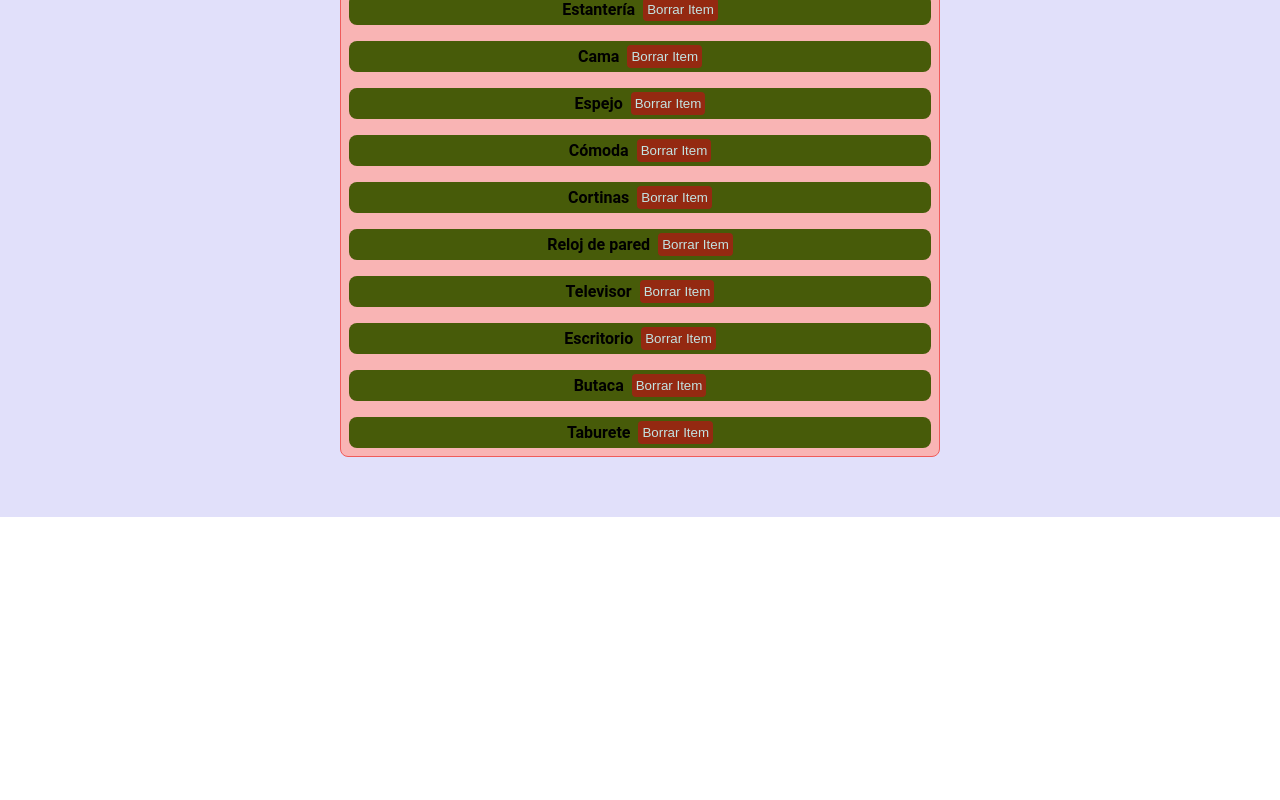
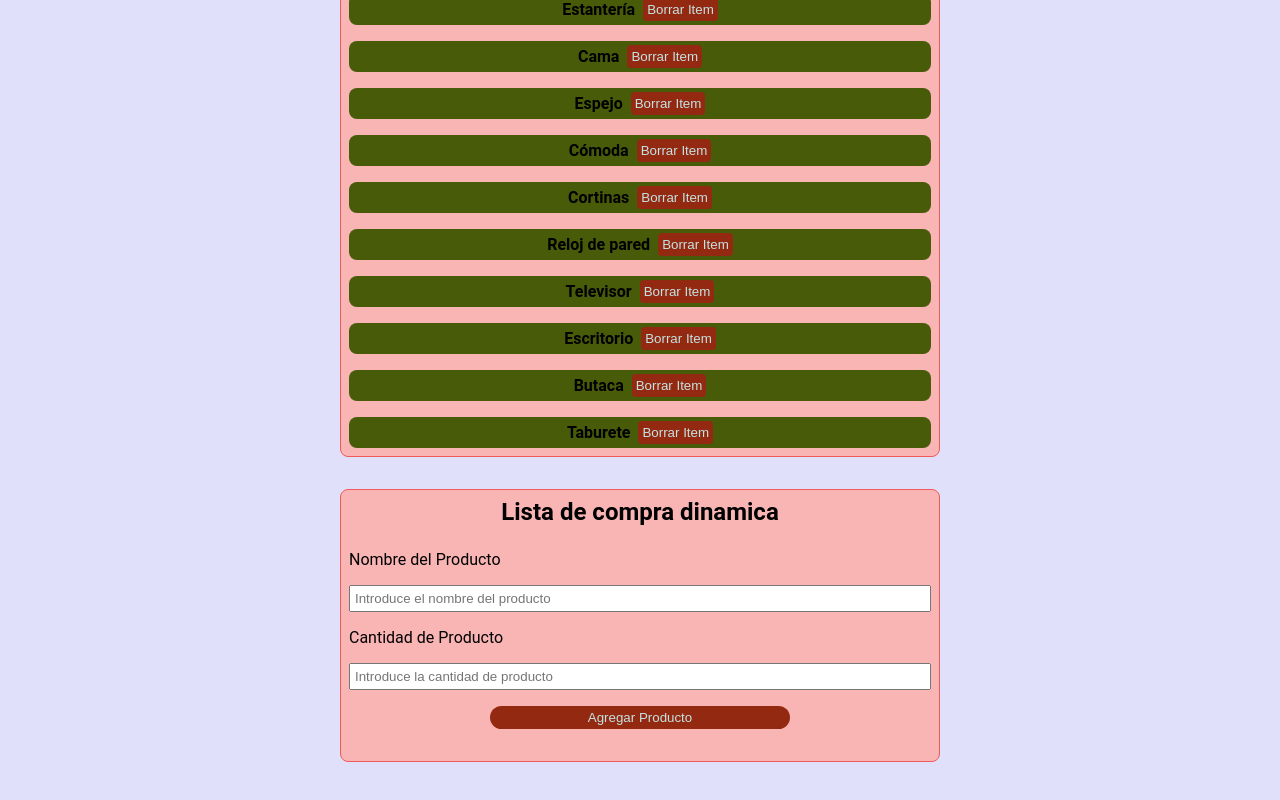
Before and after one commit to javier-ibanez-vizuete/react-condicionales-listas, a React (Vite) app: page / in a window 1280 px wide. Shown: the part 2211-3011 px from the top of the page. Before the commit the page ends 2728 px from the top, so only its background shows below. Built offline with nearby package versions, Linux system fonts and the light colour scheme.

Commit message:
add a inputs to add objects to a list

```diff
--- a/src/App.jsx
+++ b/src/App.jsx
@@ -1,4 +1,5 @@
 import { AddFruitForm } from "./components/AddFruitForm/AddFruitForm";
+import { DynamicShoppingList } from "./components/DynamicShoppingList/DynamicShoppingList";
 import { NameList } from "./components/NameList/NameList";
 import { ProductList } from "./components/ProductList/ProductList";
 import { RemoveItemList } from "./components/RemoveItemList/RemoveItemList";
@@ -13,6 +14,7 @@ export const App = () => {
 			<TaskList />
 			<AddFruitForm />
 			<RemoveItemList />
+			<DynamicShoppingList />
 		</div>
 	);
 };
--- /dev/null
+++ b/src/components/DynamicShoppingList/DynamicShoppingList.jsx
@@ -0,0 +1,81 @@
+import { useState } from "react";
+import "./DynamicShoppingList.css";
+
+const INITIAL_OBJECT_STRUCTURE = {
+	name: "",
+	quantity: "",
+	id: "",
+};
+
+const INITIAL_LIST_ITEM = [];
+
+export const DynamicShoppingList = () => {
+	const [object, setObject] = useState(INITIAL_OBJECT_STRUCTURE);
+	const [list, setList] = useState(INITIAL_LIST_ITEM);
+	const [error, setError] = useState("");
+
+	const { name, quantity } = object;
+
+	const handleInputChange = (event) => {
+		const { name, value } = event.target;
+
+		setError("");
+		setObject((prev) => ({ ...prev, [name]: value }));
+	};
+
+	const onSubmitForm = (event) => {
+		event.preventDefault();
+		const { name, quantity } = object;
+
+		if (!name) return setError("Debes introducir un nombre de producto");
+		if (!quantity) return setError("Debes introducir una cantidad de producto");
+		if (quantity <= 0) return setError("La cantidad introducida no puede ser Inferior o igual a (0)");
+
+		const newId = `${name}-${quantity}`;
+		const newObject = { ...object, id: newId };
+
+		setObject((prev) => ({ ...prev, id: newId }));
+		setList((prev) => [...prev, newObject]);
+		setObject(INITIAL_OBJECT_STRUCTURE);
+	};
+
+	return (
+		<div className="exercise-container">
+			<h2 className="title">Lista de compra dinamica</h2>
+			<form action="#" method="get" className="form" onSubmit={onSubmitForm}>
+				<label htmlFor="productName">Nombre del Producto</label>
+				<input
+					type="text"
+					name="name"
+					id="productName"
+					placeholder="Introduce el nombre del producto"
+					onChange={handleInputChange}
+					value={name}
+				/>
+				<label htmlFor="productQuantity">Cantidad de Producto</label>
+				<input
+					type="number"
+					name="quantity"
+					id="productQuantity"
+					placeholder="Introduce la cantidad de producto"
+					onChange={handleInputChange}
+					value={quantity}
+				/>
+				<button type="submit" className="btn">
+					Agregar Producto
+				</button>
+				{error && <h4 className="error">{error}</h4>}
+			</form>
+			<ul className="list-item">
+				{list.map((item) => {
+					return (
+						<li key={item.id} className="item">
+							<h4>{item.name}</h4>
+							<p>{item.quantity}</p>
+						</li>
+					);
+				})}
+			</ul>
+		</div>
+	);
+};
--- a/src/index.css
+++ b/src/index.css
@@ -179,3 +179,7 @@ h1 {
 	border-radius: var(--border-card);
 	color: var(--secondary-text-color);
 }
+
+.error {
+	color: red;
+}
```
Also changed, not shown: src/components/DynamicShoppingList/DynamicShoppingList.css (added).
